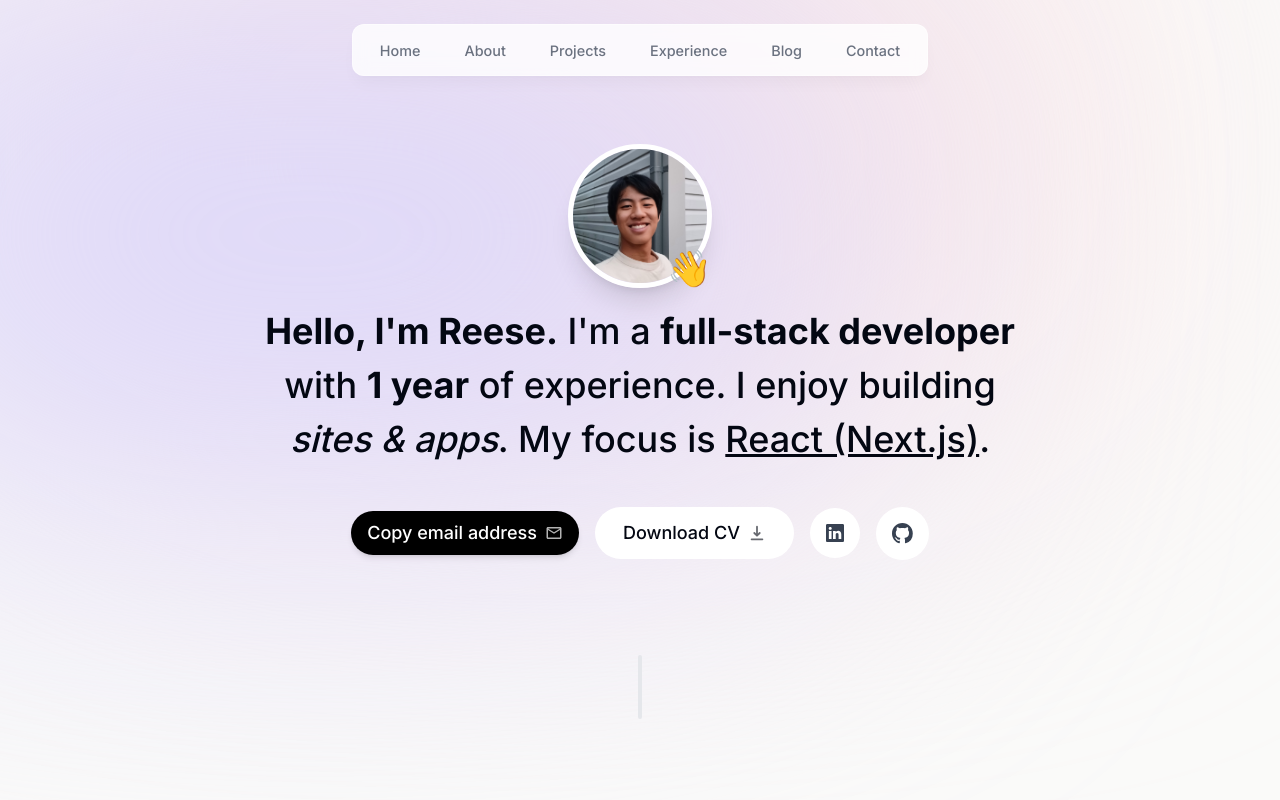
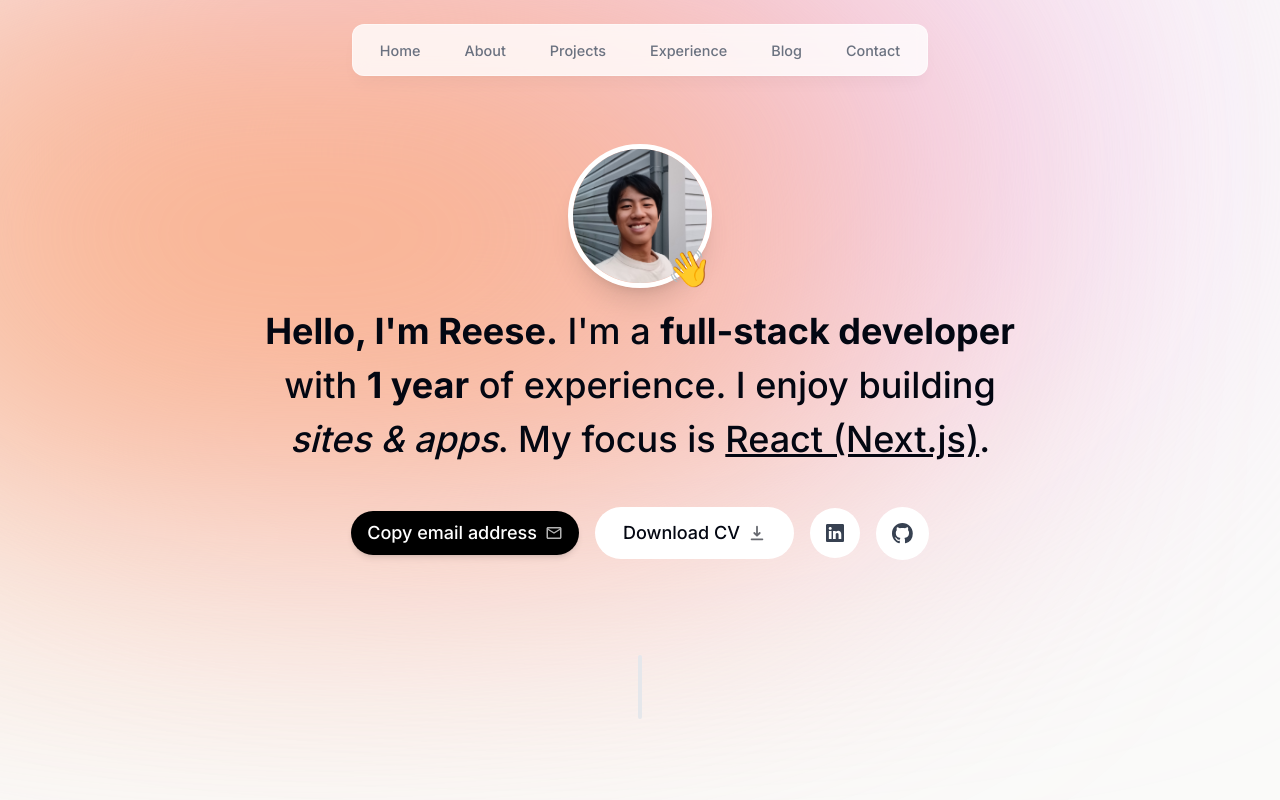
Before and after one commit to r-chong/portfolio-v3, a Next.js app: page / in a window 1280 px wide. Shown: the top 800 px of the page. Built offline with nearby package versions, Linux system fonts and the light colour scheme.

Commit message:
Change website colour

```diff
--- a/app/layout.tsx
+++ b/app/layout.tsx
@@ -20,9 +20,9 @@
 				className={`${inter.className}
       bg-stone-50 relative h-[2500px] text-gray-950 pt-28 sm:pt-36`}
 			>
-				<div className='bg-[#fbe2e3] absolute top-[-6rem] -z-10 right-[11rem] h-[31.25rem] w-[31.25rem] rounded-full blur-[10rem] sm:w-[68.75rem]'></div>
-				{/* dark:bg-[#946263] */}
-				<div className='bg-[#dbd7fb] absolute top-[-1rem] -z-10 left-[-35rem] h-[31.25rem] w-[50rem] rounded-full blur-[10rem] sm:w-[68.75rem] md:left-[-33rem] lg:left-[-28rem] xl:left-[-15rem] 2xl:left-[-5rem] '></div>
+				<div className='bg-[#f1c3f3] absolute top-[-6rem] -z-10 right-[11rem] h-[31.25rem] w-[31.25rem] rounded-full blur-[10rem] sm:w-[68.75rem]'></div>
+				{/* dark:bg-[#99ccff] */}
+				<div className='bg-[#faaf82] absolute top-[-1rem] -z-10 left-[-35rem] h-[31.25rem] w-[50rem] rounded-full blur-[10rem] sm:w-[68.75rem] md:left-[-33rem] lg:left-[-28rem] xl:left-[-15rem] 2xl:left-[-5rem] '></div>
 				{/* dark:bg-[#676394] */}
 				<Header />
 				{children}
```
Also changed, not shown: public/CSYAWebsite.png (added), public/EclipseExpos.png (added).
